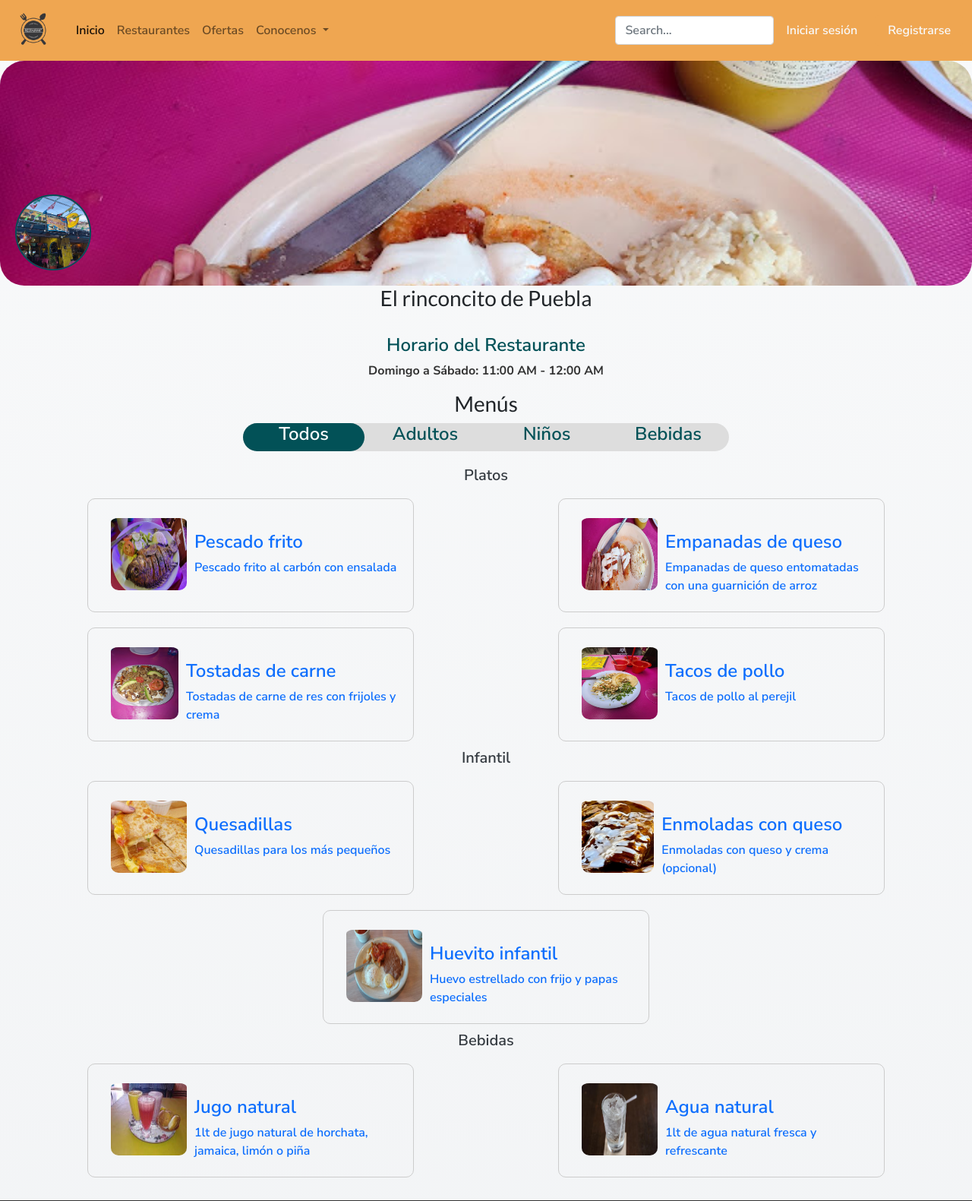
After one commit to hharieta/TuComida, a Python web app: template templates/restaurant13.html in a window 1280 px wide. The commit adds this page. Shown: the top 1581 px of the page at 76% size. Run offline with Jinja, Linux system fonts and the light colour scheme; the template is opened without the code that fills it, so the values that code supplies are empty; some libraries are stand-ins or nearby versions.

Commit message:
Se agregó el restaurante El rinconcito de Puebla

```diff
--- a/pages.py
+++ b/pages.py
@@ -124,3 +124,7 @@ def err_404(error):
 @pages_bp.route('/plato')
 def plato():
     return render_template('plato.html')
+
+@pages_bp.route('/restaurant13')
+def restaurant13():
+    return render_template('restaurant13.html')
--- a/static/css/restaurant.css
+++ b/static/css/restaurant.css
@@ -134,6 +134,7 @@
     padding-top: 15px;
     width: 120px;
     height: 120px;
+    border-radius: 20px;
 }
 
 .menu-item:hover {
--- /dev/null
+++ b/templates/restaurant13.html
@@ -0,0 +1,188 @@
+{% extends './base.html' %}
+{% block title %}TuComida - {{ super() }}{% endblock %}
+{% block customCSS %}
+<link rel="stylesheet" href="{{url_for('static', filename='css/restaurant.css')}}" />
+{% endblock %}
+{% block content %}
+<body>
+  <div class="restaurant-profile">
+    <div class="cover-photo">
+      <img src="{{url_for('static', filename='img/menu-c13-2.jpg')}}" alt="Portada del restaurante" />
+      <div class="profile-photo">
+        <img src="{{url_for('static', filename='img/perfil13.jpg')}}" alt="Foto de perfil del restaurante" />
+      </div>
+    </div>
+    <h3>El rinconcito de Puebla</h3>
+    <div class="restaurant-hours">
+      <h4>Horario del Restaurante</h4>
+      <p>Domingo a Sábado: 11:00 AM - 12:00 AM</p>
+    </div>
+
+    <h3>Menús</h3>
+    <div class="menu-categories" style="position: relative; left: 25%; right: 25%">
+      <div class="category" id="all-tab">
+        <h4>Todos</h4>
+      </div>
+      <div class="category" id="adults-tab">
+        <h4>Adultos</h4>
+      </div>
+      <div class="category" id="kids-tab">
+        <h4>Niños</h4>
+      </div>
+      <div class="category" id="healthy-tab">
+        <h4>Bebidas</h4>
+      </div>
+    </div>
+  </div>
+
+  <div class="menu-options">
+    <div class="category-content" id="all-content"></div>
+  </div>
+
+  <div class="category-content" id="adults-content">
+    <h5>Platos</h5>
+    <div class="menu-items">
+      <div class="menu-item">
+        <a href="{{url_for('pages.plato')}}">
+          <div class="item-details">
+            <img src="{{url_for('static', filename='img/menu-c13-4.jpg')}}" alt="Pescado frito" />
+            <div class="item-details-text">
+              <h4>Pescado frito</h4>
+              <p>Pescado frito al carbón con ensalada</p>
+            </div>
+          </div>
+        </a>
+      </div>
+      <div class="menu-item">
+        <a href="{{url_for('pages.plato')}}">
+          <div class="item-details">
+            <img src="{{url_for('static', filename='img/menu-c13-2.jpg')}}" alt="Empanadas de queso" />
+            <div class="item-details-text">
+              <h4>Empanadas de queso</h4>
+              <p>Empanadas de queso entomatadas con una guarnición de arroz</p>
+            </div>
+          </div>
+        </a>
+      </div>
+      <div class="menu-item">
+        <a href="{{url_for('pages.plato')}}">
+          <div class="item-details">
+            <img src="{{url_for('static', filename='img/menu-c13-3.jpg')}}" alt="Tostadas con carne" />
+            <div class="item-details-text">
+              <h4>Tostadas de carne</h4>
+              <p>Tostadas de carne de res con frijoles y crema</p>
+            </div>
+          </div>
+        </a>
+      </div>
+      <div class="menu-item">
+        <a href="{{url_for('pages.plato')}}">
+          <div class="item-details">
+            <img src="{{url_for('static', filename='img/menu-c13-1.jpg')}}" alt="Tacos de pollo" />
+            <div class="item-details-text">
+              <h4>Tacos de pollo</h4>
+              <p>Tacos de pollo al perejil</p>
+            </div>
+          </div>
+        </a>
+      </div>
+    </div>
+  </div>
+
+  <div class="category-content" id="kids-content">
+    <h5>Infantil</h5>
+    <div class="menu-items">
+      <div class="menu-item">
+        <a href="{{url_for('pages.plato')}}">
+          <div class="item-details">
+            <img src="{{url_for('static', filename='img/menu-c13-6.jpg')}}" alt="Quesadillas" />
+            <div class="item-details-text">
+              <h4>Quesadillas</h4>
+              <p>Quesadillas para los más pequeños</p>
+            </div>
+          </div>
+        </a>
+      </div>
+      <div class="menu-item">
+        <a href="{{url_for('pages.plato')}}">
+          <div class="item-details">
+            <img src="{{url_for('static', filename='img/menu-c13-7.jpg')}}" alt="Enmoladas con queso" />
+            <div class="item-details-text">
+              <h4>Enmoladas con queso</h4>
+              <p>Enmoladas con queso y crema (opcional)</p>
+            </div>
+          </div>
+        </a>
+      </div>
+      <div class="menu-item">
+        <a href="{{url_for('pages.plato')}}">
+          <div class="item-details">
+            <img src="{{url_for('static', filename='img/menu-c13-9.jpg')}}" alt="Huevito infantil" />
+            <div class="item-details-text">
+              <h4>Huevito infantil</h4>
+              <p>Huevo estrellado con frijo y papas especiales</p>
+            </div>
+          </div>
+        </a>
+      </div>
+      <!-- Agrega más opciones de nuggets aquí -->
+    </div>
+  </div>
+
+  <div class="category-content" id="healthy-content">
+    <h5>Bebidas</h5>
+      <div class="menu-items">
+        <div class="menu-item">
+          <a href="{{url_for('pages.plato')}}">
+            <div class="item-details">
+              <img src="{{url_for('static', filename='img/menu-c13-11.jfif')}}" alt="Jugo natural" />
+              <div class="item-details-text">
+                <h4>Jugo natural</h4>
+                <p>1lt de jugo natural de horchata, jamaica, limón o piña</p>
+              </div>
+            </div>
+          </a>
+        </div>
+        <div class="menu-item">
+          <a href="{{url_for('pages.plato')}}">
+            <div class="item-details">
+              <img src="{{url_for('static', filename='img/menu-m13-12.avif')}}" alt="Agua natural" />
+              <div class="item-details-text">
+                <h4>Agua natural</h4>
+                <p>1lt de agua natural fresca y refrescante</p>
+              </div>
+            </div>
+          </a>
+        </div>
+      </div>
+    </div>
+
+  <!-- Resto del contenido del perfil del restaurante... -->
+
+  <div class="location-details">
+    <!-- Resto del contenido de detalles de ubicación... -->
+    <iframe
+      class="map"
+      src="https://www.google.com/maps/embed?pb=!1m18!1m12!1m3!1d14885.182985745241!2d-86.85111676838426!3d21.140625540974227!2m3!1f0!2f0!3f0!3m2!1i1024!2i768!4f13.1!3m3!1m2!1s0x8f4c2964014c6efb%3A0x882019837896c08!2sBurger%20King!5e0!3m2!1ses-419!2smx!4v1699561854991!5m2!1ses-419!2smx"
+      width="300"
+      height="300"
+      style="border: 0"
+      allowfullscreen=""
+      loading="lazy"
+      referrerpolicy="no-referrer-when-downgrade"
+    ></iframe>
+    <div style="padding-left: 1rem; padding-top: 2rem">
+      <h3>Ubicación</h3>
+      <p>Dirección: Av. Ejemplo 123, Ciudad Ejemplo</p>
+      <p>Teléfono: +123 456 789</p>
+      <p>Horario: Lunes a Domingo, 10:00 AM - 10:00 PM</p>
+      <p>Sobre la esquina de la gran plaza, frente a una casa blanca, sobre la Av. Nichupté y Calle Nichupté</p>
+    </div>
+  </div>
+
+  {% block scripts %}
+  <script src="{{url_for('static', filename='scripts/restaurant.js')}}"></script>
+  {{ super() }}
+  {% endblock %}
+</body>
+{% endblock %}
```
Also changed, not shown: templates/menus.html (+4 -4 lines), static/img/cover13.jpg (added), static/img/menu-c13-1.0jpg.jpg (added), static/img/menu-c13-1.jpg (added), static/img/menu-c13-11.jfif (added), static/img/menu-c13-2.jpg (added), static/img/menu-c13-3.jpg (added), static/img/menu-c13-4.jpg (added), static/img/menu-c13-5.jpg (added), static/img/menu-c13-6.jpg (added), static/img/menu-c13-7.jpg (added), static/img/menu-c13-8.jpg (added), static/img/menu-c13-9.jpg (added), static/img/menu-m13-12.avif (added), 1 more files.
